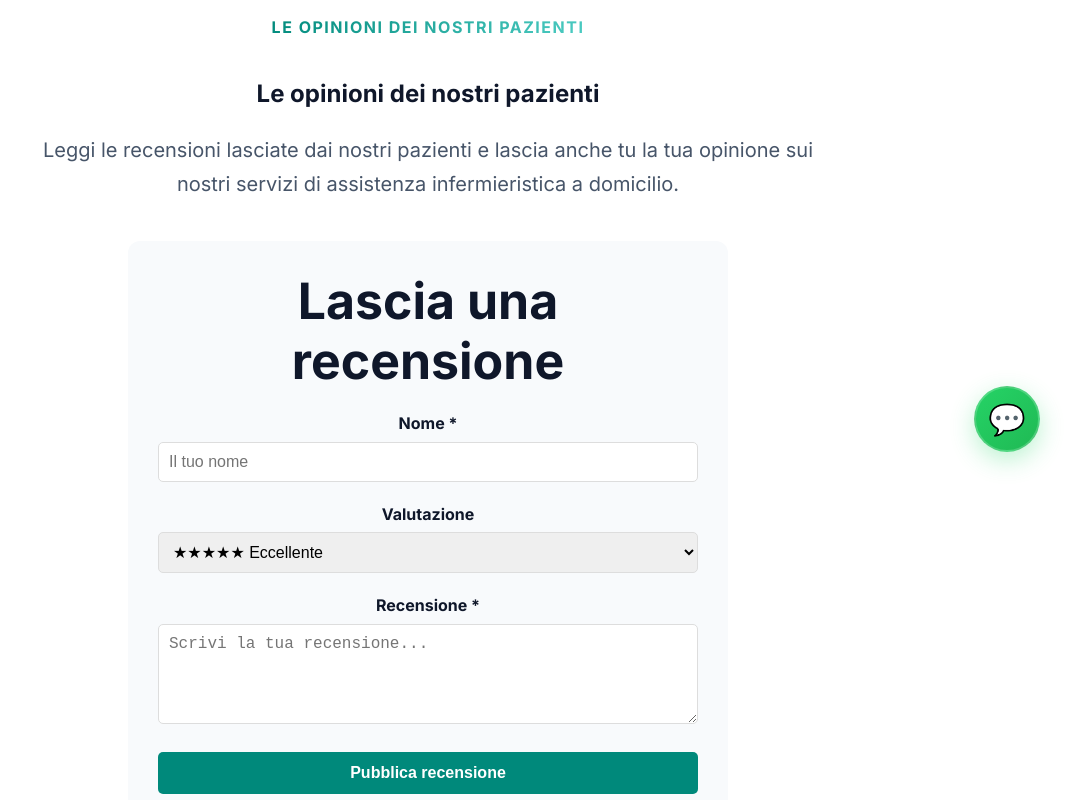
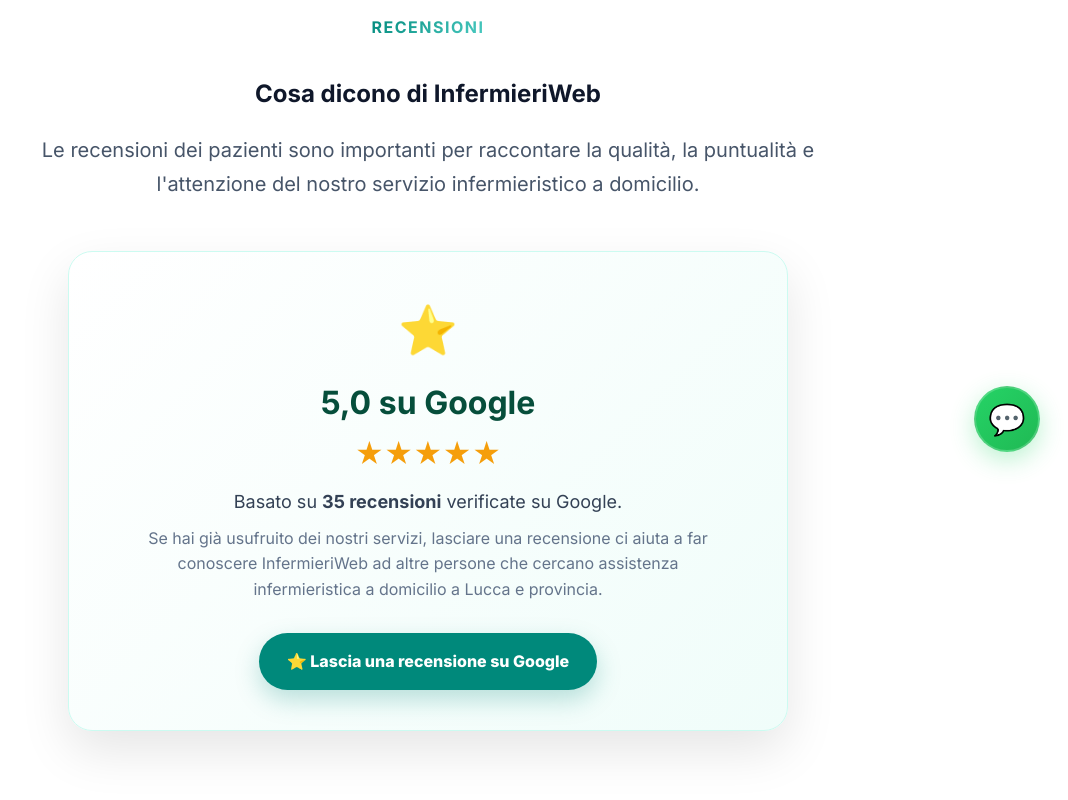
Before and after one commit to EDDY110OST/infermieriweb, a React (Vite) app: page /recensioni in a window 1280 px wide. Shown: the part 320-1120 px from the top of the page, without its empty margins (212-1280 px from the left). Built offline with nearby package versions, Linux system fonts and the light colour scheme.

Commit message:
Aggiornato numero aziendale

```diff
--- a/src/pages/Recensioni.jsx
+++ b/src/pages/Recensioni.jsx
@@ -1,224 +1,71 @@
-import React, { useState, useEffect } from "react";
+import React from "react";
 import Layout from "../components/Layout";
-import { useAppSettings } from "../contexts/AppContext.jsx";
 
 export default function Recensioni() {
-  const { t } = useAppSettings();
-  const [recensioni, setRecensioni] = useState([]);
-  const [nuovaRecensione, setNuovaRecensione] = useState({
-    nome: "",
-    testo: "",
-    stelle: 5
-  });
-  const [isSubmitting, setIsSubmitting] = useState(false);
-  const [successMessage, setSuccessMessage] = useState("");
-
-  useEffect(() => {
-    // Carica recensioni dal localStorage
-    const recensioniSalvate = localStorage.getItem("recensioni");
-    if (recensioniSalvate) {
-      setRecensioni(JSON.parse(recensioniSalvate));
-    }
-  }, []);
-
-  const salvaRecensioni = (recensioniAggiornate) => {
-    localStorage.setItem("recensioni", JSON.stringify(recensioniAggiornate));
-    setRecensioni(recensioniAggiornate);
-  };
-
-  const handleSubmit = (e) => {
-    e.preventDefault();
-    if (!nuovaRecensione.nome.trim() || !nuovaRecensione.testo.trim()) {
-      alert("Per favore compila tutti i campi");
-      return;
-    }
-
-    setIsSubmitting(true);
-
-    const recensione = {
-      id: Date.now(),
-      nome: nuovaRecensione.nome.trim(),
-      testo: nuovaRecensione.testo.trim(),
-      stelle: nuovaRecensione.stelle,
-      data: new Date().toLocaleDateString("it-IT")
-    };
-
-    const recensioniAggiornate = [recensione, ...recensioni];
-    salvaRecensioni(recensioniAggiornate);
-
-    setNuovaRecensione({
-      nome: "",
-      testo: "",
-      stelle: 5
-    });
-
-    setIsSubmitting(false);
-    setSuccessMessage(t("review.successMessage"));
-    window.setTimeout(() => {
-      setSuccessMessage("");
-    }, 5000);
-  };
-
-  const handleInputChange = (e) => {
-    const { name, value } = e.target;
-    setNuovaRecensione(prev => ({
-      ...prev,
-      [name]: value
-    }));
-  };
-
-  const renderStars = (stelle) => {
-    return "★★★★★".slice(0, stelle) + "☆☆☆☆☆".slice(stelle);
-  };
-
   return (
     <Layout>
       <section className="section white">
-        <span className="section-label">{t("review.title")}</span>
-        <h1>{t("review.title")}</h1>
-        <p>{t("review.description")}</p>
+        <span className="section-label">Recensioni</span>
+        <h1>Cosa dicono di InfermieriWeb</h1>
+        <p>
+          Le recensioni dei pazienti sono importanti per raccontare la qualità,
+          la puntualità e l'attenzione del nostro servizio infermieristico a domicilio.
+        </p>
 
-        {/* Form per lasciare recensione */}
-        <div style={{ maxWidth: "600px", margin: "40px auto 60px", padding: "30px", borderRadius: "12px", backgroundColor: "#f8fafc" }}>
-          <h2 style={{ marginBottom: "20px", textAlign: "center" }}>{t("review.formTitle")}</h2>
+        <div style={{
+          maxWidth: "720px",
+          margin: "50px auto",
+          padding: "40px 30px",
+          borderRadius: "24px",
+          background: "linear-gradient(135deg, #ffffff 0%, #f0fdfa 100%)",
+          boxShadow: "0 20px 50px rgba(0,0,0,0.10)",
+          textAlign: "center",
+          border: "1px solid #ccfbf1"
+        }}>
+          <div style={{ fontSize: "48px", marginBottom: "15px" }}>⭐</div>
 
-          {successMessage && (
-            <div style={{
-              marginBottom: "20px",
-              padding: "15px 20px",
-              borderRadius: "12px",
-              backgroundColor: "#d1fae5",
-              color: "#065f46",
-              border: "1px solid #6ee7b7",
-              textAlign: "center",
-              fontWeight: "700"
-            }}>
-              {successMessage}
-            </div>
-          )}
-
-          <form onSubmit={handleSubmit}>
-            <div style={{ marginBottom: "20px" }}>
-              <label style={{ display: "block", marginBottom: "5px", fontWeight: "bold" }}>
-                {t("review.name")}
-              </label>
-              <input
-                type="text"
-                name="nome"
-                value={nuovaRecensione.nome}
-                onChange={handleInputChange}
-                style={{
-                  width: "100%",
-                  padding: "10px",
-                  border: "1px solid #ddd",
-                  borderRadius: "5px",
-                  fontSize: "16px"
-                }}
-                placeholder={t("review.placeholderName")}
-                required
-              />
-            </div>
-
-            <div style={{ marginBottom: "20px" }}>
-              <label style={{ display: "block", marginBottom: "5px", fontWeight: "bold" }}>
-                {t("review.rating")}
-              </label>
-              <select
-                name="stelle"
-                value={nuovaRecensione.stelle}
-                onChange={handleInputChange}
-                style={{
-                  width: "100%",
-                  padding: "10px",
-                  border: "1px solid #ddd",
-                  borderRadius: "5px",
-                  fontSize: "16px"
-                }}
-              >
-                <option value={5}>★★★★★ Eccellente</option>
-                <option value={4}>★★★★☆ Molto buono</option>
-                <option value={3}>★★★☆☆ Buono</option>
-                <option value={2}>★★☆☆☆ Sufficiente</option>
-                <option value={1}>★☆☆☆☆ Scarso</option>
-              </select>
-            </div>
-
-            <div style={{ marginBottom: "20px" }}>
-              <label style={{ display: "block", marginBottom: "5px", fontWeight: "bold" }}>
-                {t("review.review")}
-              </label>
-              <textarea
-                name="testo"
-                value={nuovaRecensione.testo}
-                onChange={handleInputChange}
-                style={{
-                  width: "100%",
-                  padding: "10px",
-                  border: "1px solid #ddd",
-                  borderRadius: "5px",
-                  fontSize: "16px",
-                  minHeight: "100px",
-                  resize: "vertical"
-                }}
-                placeholder={t("review.placeholderReview")}
-                required
-              />
-            </div>
-
-            <button
-              type="submit"
-              disabled={isSubmitting}
-              style={{
-                width: "100%",
-                padding: "12px",
-                backgroundColor: "#00897b",
-                color: "white",
-                border: "none",
-                borderRadius: "5px",
-                fontSize: "16px",
-                fontWeight: "bold",
-                cursor: isSubmitting ? "not-allowed" : "pointer"
-              }}
-            >
-              {isSubmitting ? t("review.publishing") : t("review.submit")}
-            </button>
-          </form>
-        </div>
-
-        {/* Lista recensioni esistenti */}
-        <div style={{ maxWidth: "800px", margin: "0 auto" }}>
-          <h2 style={{ textAlign: "center", marginBottom: "30px" }}>
-            {t("review.published")} ({recensioni.length})
+          <h2 style={{ fontSize: "32px", marginBottom: "10px", color: "#064e3b" }}>
+            5,0 su Google
           </h2>
 
-          {recensioni.length === 0 ? (
-            <p style={{ textAlign: "center", color: "#666", fontStyle: "italic" }}>
-              {t("review.noReviews")}
-            </p>
-          ) : (
-            <div style={{ display: "grid", gap: "20px" }}>
-              {recensioni.map((recensione) => (
-                <div
-                  key={recensione.id}
-                  style={{
-                    backgroundColor: "white",
-                    padding: "20px",
-                    borderRadius: "8px",
-                    boxShadow: "0 2px 10px rgba(0,0,0,0.1)"
-                  }}
-                >
-                  <div style={{ display: "flex", justifyContent: "space-between", alignItems: "center", marginBottom: "10px" }}>
-                    <strong style={{ color: "#00897b" }}>{recensione.nome}</strong>
-                    <span style={{ color: "#666", fontSize: "14px" }}>{recensione.data}</span>
-                  </div>
-                  <div style={{ marginBottom: "10px", fontSize: "18px" }}>
-                    {renderStars(recensione.stelle)}
-                  </div>
-                  <p style={{ lineHeight: "1.6", color: "#333" }}>{recensione.testo}</p>
-                </div>
-              ))}
-            </div>
-          )}
+          <div style={{ fontSize: "28px", color: "#f59e0b", marginBottom: "10px" }}>
+            ★★★★★
+          </div>
+
+          <p style={{ fontSize: "18px", color: "#334155", marginBottom: "8px" }}>
+            Basato su <strong>35 recensioni</strong> verificate su Google.
+          </p>
+
+          <p style={{
+            fontSize: "16px",
+            color: "#64748b",
+            maxWidth: "560px",
+            margin: "0 auto 30px",
+            lineHeight: "1.6"
+          }}>
+            Se hai già usufruito dei nostri servizi, lasciare una recensione ci aiuta
+            a far conoscere InfermieriWeb ad altre persone che cercano assistenza
+            infermieristica a domicilio a Lucca e provincia.
+          </p>
+
+          <a
+            href="https://g.page/r/CblrQcuM1y1GEBM/review"
+            target="_blank"
+            rel="noopener noreferrer"
+            style={{
+              display: "inline-block",
+              padding: "16px 28px",
+              borderRadius: "999px",
+              backgroundColor: "#00897b",
+              color: "white",
+              textDecoration: "none",
+              fontWeight: "800",
+              fontSize: "16px",
+              boxShadow: "0 10px 24px rgba(0,137,123,0.25)"
+            }}
+          >
+            ⭐ Lascia una recensione su Google
+          </a>
         </div>
       </section>
     </Layout>
```
